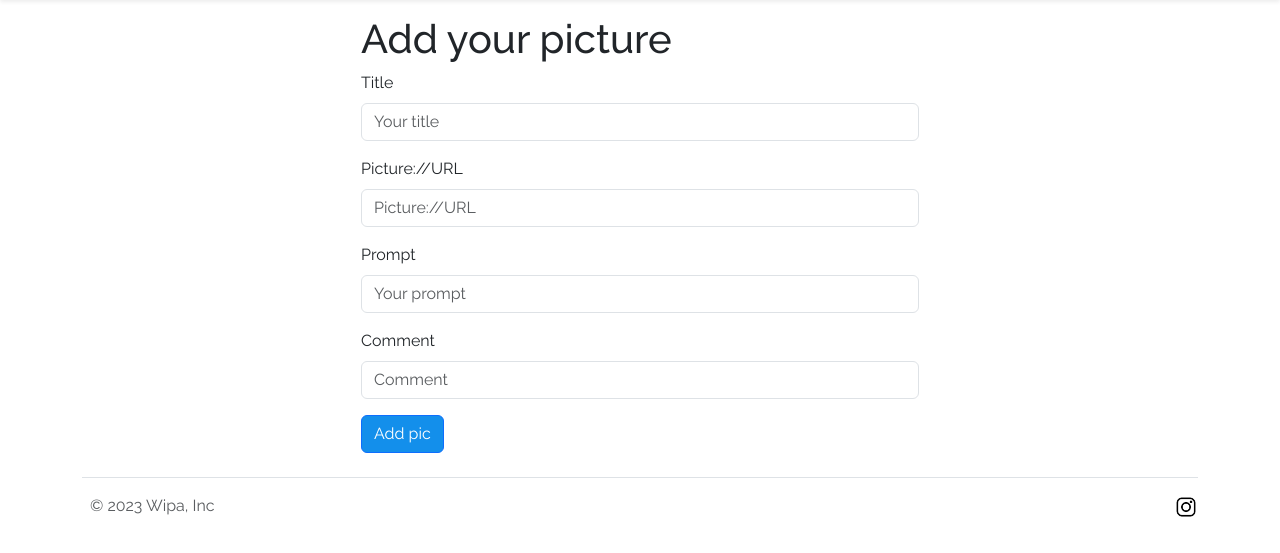
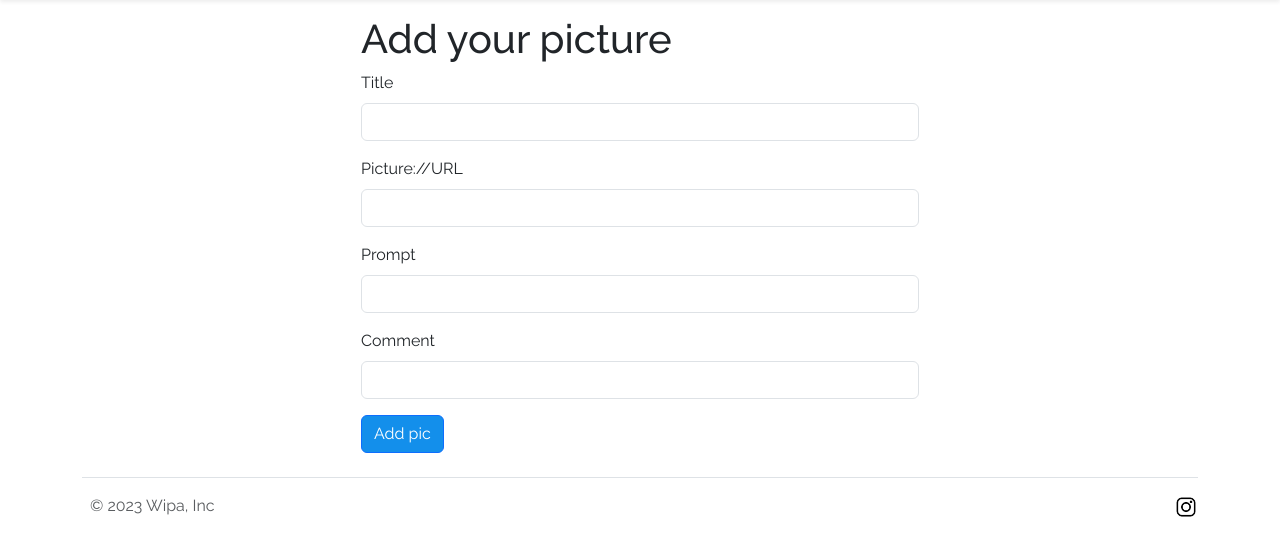
Before and after one commit to WildCodeSchool/032023_P2_Php_Lyon_Wipa, a PHP site: template src/View/Photo/add.html.twig in a window 1280 px wide. Shown: the part 56-609 px from the top of the page. Run offline with PHP 8.4, Linux system fonts and the light colour scheme; the template is opened without the code that fills it, so the values that code supplies are empty; some libraries are stand-ins or nearby versions.

Commit message:
adding placeholder display:none JS in desktop

```diff
--- a/src/View/Photo/add.html.twig
+++ b/src/View/Photo/add.html.twig
@@ -15,3 +15,6 @@
 		</div>
 	</div>
 {% endblock %}
+{% block javascript %}
+	<script src="../assets/js/jsaddform.js"></script>
+{% endblock %}
--- a/src/View/Photo/addForm.html.twig
+++ b/src/View/Photo/addForm.html.twig
@@ -3,7 +3,7 @@
 <form method="POST">
 	<div class="mb-3">
 		<label for="title" class="form-label d-none d-md-block">Title</label>
-		<input type="text" class="form-control" id="title" name="title" placeholder="Your title">
+		<input type="text" class="form-control" id="title" name="title" placeholder="Title">
 	</div>
 	<div class="mb-3">
 	  <label for="picture" class="form-label d-none d-md-block">Picture://URL</label>
@@ -11,7 +11,7 @@
 	</div>
 	<div class="mb-3">
 		<label for="prompt" class="form-label d-none d-md-block">Prompt</label>
-		<input type="text" class="form-control" id="prompt" name="prompt" placeholder="Your prompt">
+		<input type="text" class="form-control" id="prompt" name="prompt" placeholder="Prompt">
 	</div>
 	<div class="mb-3">
 		<label for="description" class="form-label d-none d-md-block">Comment</label>
--- a/src/View/Photo/index.html.twig
+++ b/src/View/Photo/index.html.twig
@@ -1,6 +1,7 @@
 {% extends 'layout.html.twig' %}
 
 {% block content %}
+
 	{% if photos is defined %}
 		<div class="container text-center mt-3">
 			<div class="col-md-12">
```
Also changed, not shown: public/assets/js/jsaddform.js (added).
